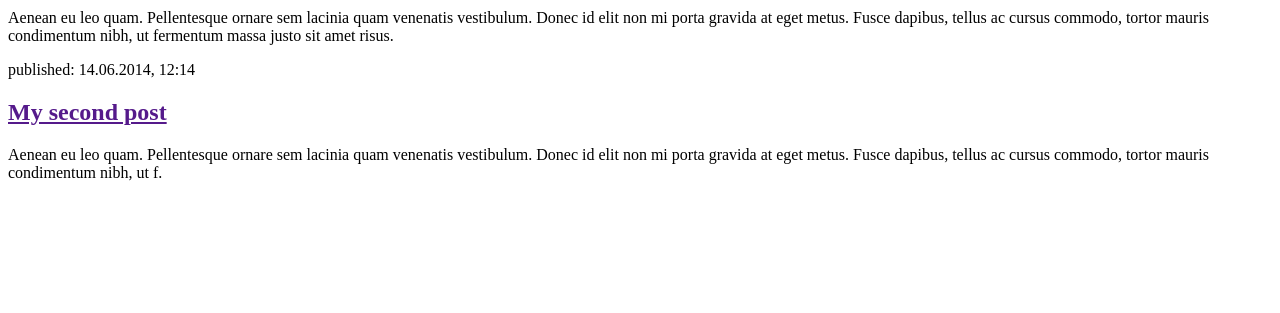
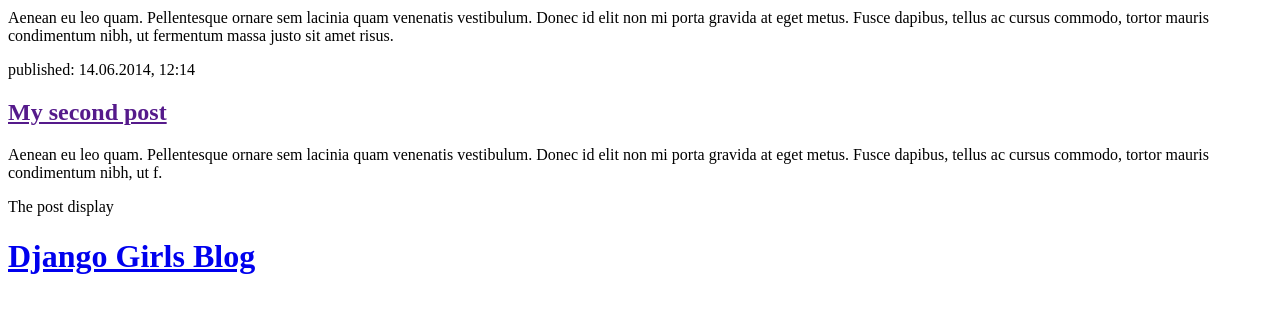
Before and after one commit to ektan-tek/django1, a Django app: page / in a window 1280 px wide. Shown: the part 142-455 px from the top of the page. Run offline with Django 3.2, Linux system fonts and the light colour scheme; data that the repository does not hold is empty.

Commit message:
done django templates

```diff
--- a/blog/templates/blog/post_list.html
+++ b/blog/templates/blog/post_list.html
@@ -19,5 +19,25 @@
             <h2><a href="">My second post</a></h2>
             <p>Aenean eu leo quam. Pellentesque ornare sem lacinia quam venenatis vestibulum. Donec id elit non mi porta gravida at eget metus. Fusce dapibus, tellus ac cursus commodo, tortor mauris condimentum nibh, ut f.</p>
         </div>
+
+        <div >
+          <p>The post display</p>
+          {% for post in posts %}
+          <br>
+          {{ post }}
+              {% endfor %}
+        </div>
+        <div>
+    <h1><a href="/">Django Girls Blog</a></h1>
+</div>
+
+{% for post in posts %}
+    <div>
+        <h1><a href="">{{ post.title }}</a></h1>
+        <p>{{ post.text|linebreaksbr }}</p>
+        <p>published: {{ post.published_date }}</p>
+    </div>
+{% endfor %}
+
     </body>
 </html>
--- a/blog/views.py
+++ b/blog/views.py
@@ -1,6 +1,16 @@
 from django.shortcuts import render
+from django.utils import timezone
+from .models import Post
 
 # Create your views here.
 
 def post_list(request):
-    return render(request, 'blog/post_list.html', {})
+    #Done in query : Sort according to published_date
+    posts = Post.objects.filter(published_date__lte=timezone.now()).order_by('published_date')
+
+
+    # request - User input via Internet
+    # blog/post_list.html : template file
+    # {} : something for the template to use
+
+    return render(request, 'blog/post_list.html', {'posts':posts})
```
